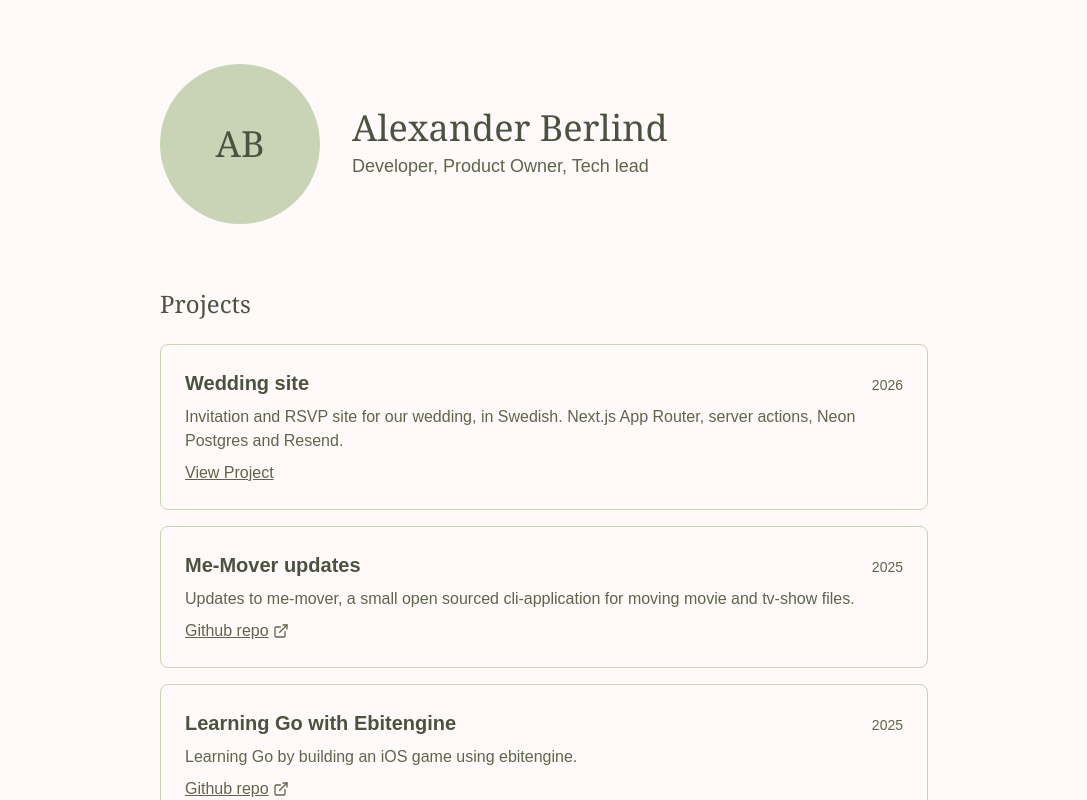
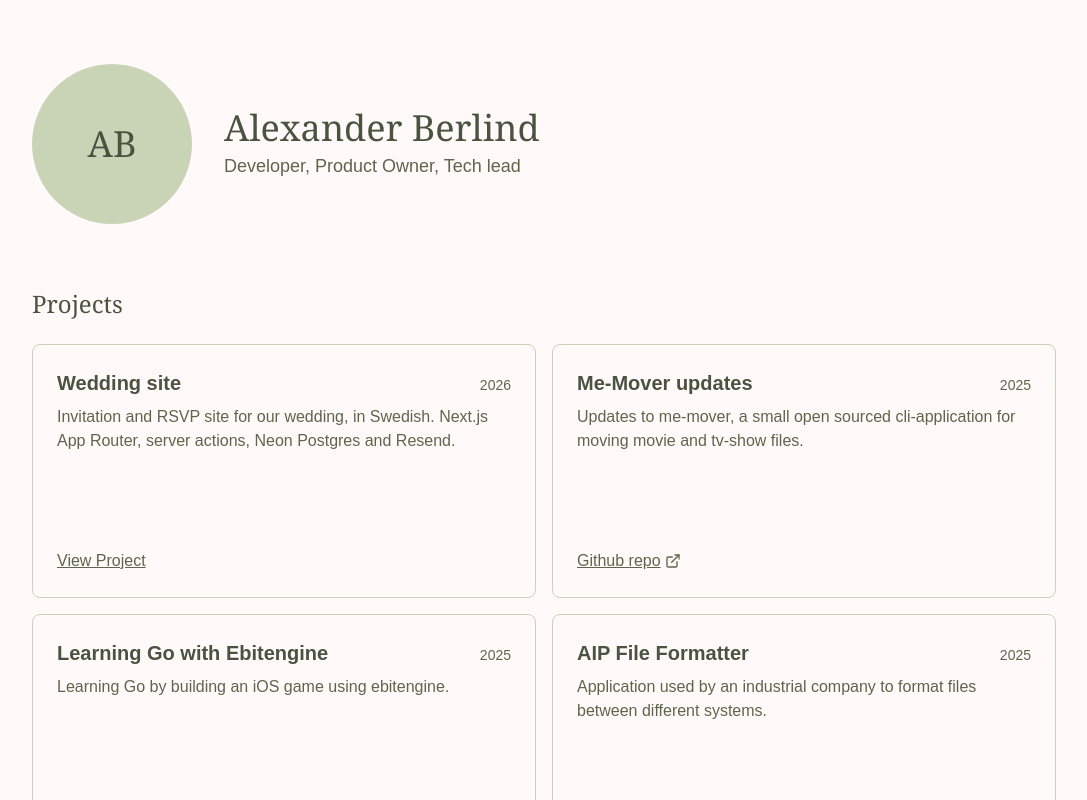
Before and after one commit to Alecktos/alecktos-website, a Next.js app: page / in a window 1280 px wide. Shown: the top 800 px of the page, without its empty margins (96-1183 px from the left). Built offline with nearby package versions, Linux system fonts and the light colour scheme.

Commit message:
two columns

```diff
--- a/app/page.tsx
+++ b/app/page.tsx
@@ -171,7 +171,7 @@ const LINKEDIN_URL = "https://www.linkedin.com/in/alexander-berlind-45253b70/";
 export default function Home() {
 	return (
 		<div className="min-h-screen bg-off-white p-8">
-			<main className="max-w-3xl mx-auto py-8">
+			<main className="max-w-5xl mx-auto py-8">
 				<section className="flex flex-col sm:flex-row items-center gap-8">
 					<div className="w-40 h-40 shrink-0 rounded-full bg-sage-lighter flex items-center justify-center">
 						<span className="text-4xl font-serif text-sage-darker">AB</span>
@@ -190,10 +190,10 @@ export default function Home() {
 					<h2 className="text-2xl font-serif text-sage-darker mb-6">
 						Projects
 					</h2>
-					<div className="grid grid-cols-1 gap-4">
-						{projects.reverse().map((project, index) => (
+					<div className="grid grid-cols-1 md:grid-cols-2 gap-4 auto-rows-fr">
+						{[...projects].reverse().map((project, index) => (
 							<div key={index}
-							     className="block border border-sage-lighter rounded-lg p-6 hover:border-sage-light transition-colors">
+							     className="flex flex-col h-full border border-sage-lighter rounded-lg p-6 hover:border-sage-light transition-colors">
 								<div className="flex items-baseline justify-between gap-4">
 									<h3 className="text-xl font-semibold text-sage-darker">
 										{project.title}
@@ -203,8 +203,9 @@ export default function Home() {
 									</span>
 								</div>
 								<p className="text-sage-dark mt-2">{project.description}</p>
+								<div className="mt-auto pt-4 flex flex-wrap gap-x-4 gap-y-2">
 									{project.href &&
-									<Link href={project.href} className="text-sage-dark underline mt-2 inline-block">View
+										<Link href={project.href} className="text-sage-dark underline inline-block">View
 											Project</Link>}
 									{project.externalLinks?.map((externalLink, index) => {
 										if (typeof externalLink === "object") {
@@ -214,7 +215,7 @@ export default function Home() {
 													href={externalLink.href}
 													target="_blank"
 													rel="noopener noreferrer"
-												className="text-sage-dark underline mt-2 mr-2 inline-flex items-center gap-1"
+													className="text-sage-dark underline inline-flex items-center gap-1"
 												>
 													{externalLink.displayName}
 													<ExternalLinkIcon/>
@@ -228,13 +229,14 @@ export default function Home() {
 												href={externalLink}
 												target="_blank"
 												rel="noopener noreferrer"
-											className="text-sage-dark underline mt-2 inline-flex items-center gap-1"
+												className="text-sage-dark underline inline-flex items-center gap-1"
 											>
 												Go To Project
 												<ExternalLinkIcon/>
 											</a>
 										);
 									})}
+								</div>
 							</div>
 						))}
 					</div>
```
Lines whose indentation alone changed are shown as unchanged.
